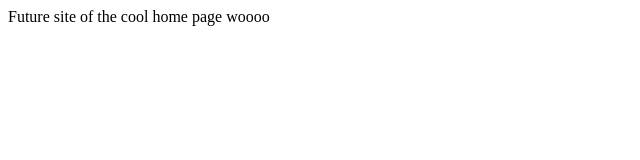
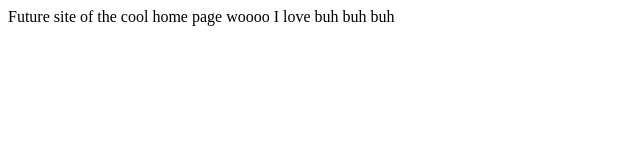
Before and after one commit to ShokoSilverman/WebBasedandRedPilled, a plain HTML site: page src/main/webapp/index.html in a window 1280 px wide. Shown: the whole page, without its empty margins (0-640 px from the left). Drawn offline with Linux system fonts and the light colour scheme.

Commit message:
Testing git push
test

```diff
--- a/src/main/webapp/index.html
+++ b/src/main/webapp/index.html
@@ -7,5 +7,6 @@
 <body>
 Future site of the cool home page
 woooo
+I love buh buh buh
 </body>
 </html>
```
